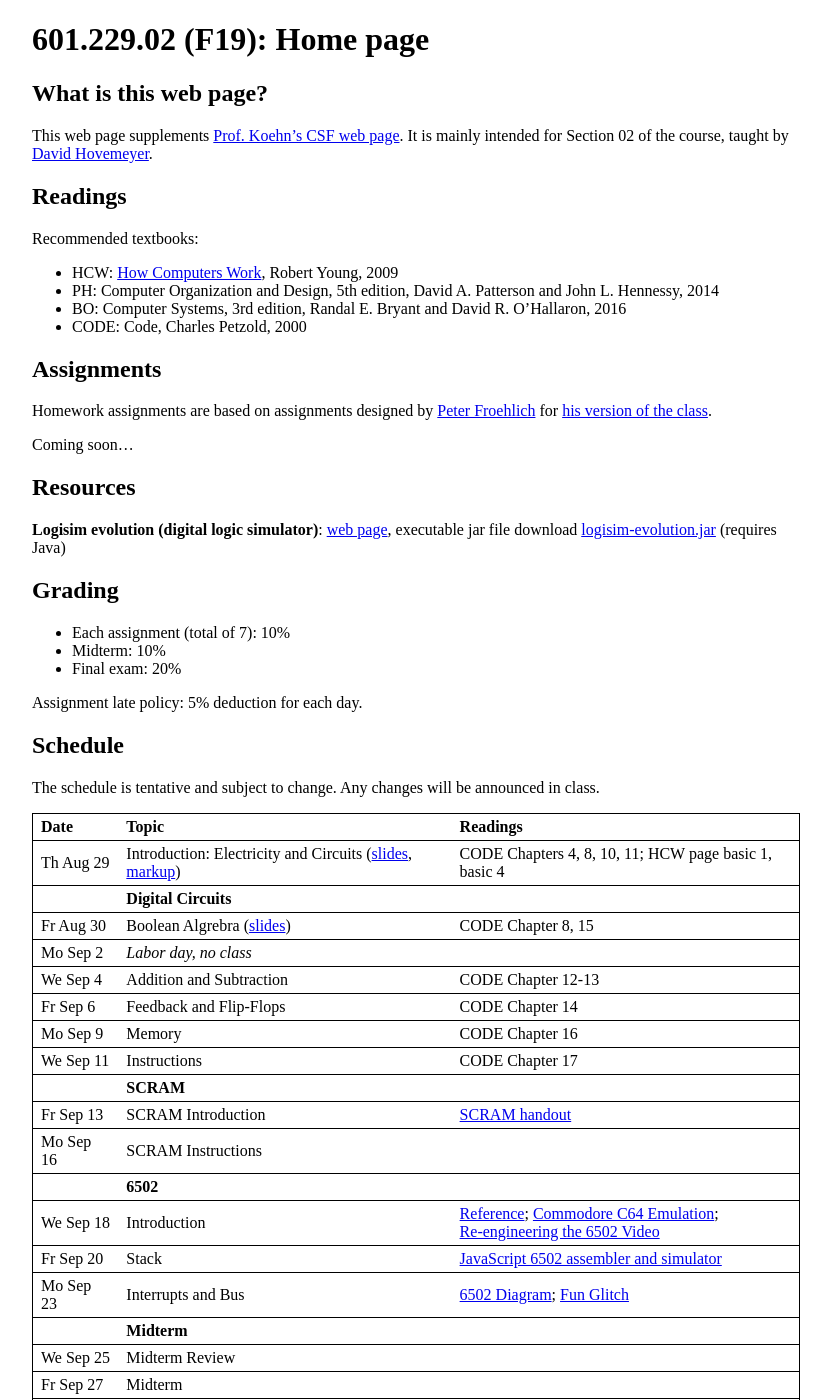
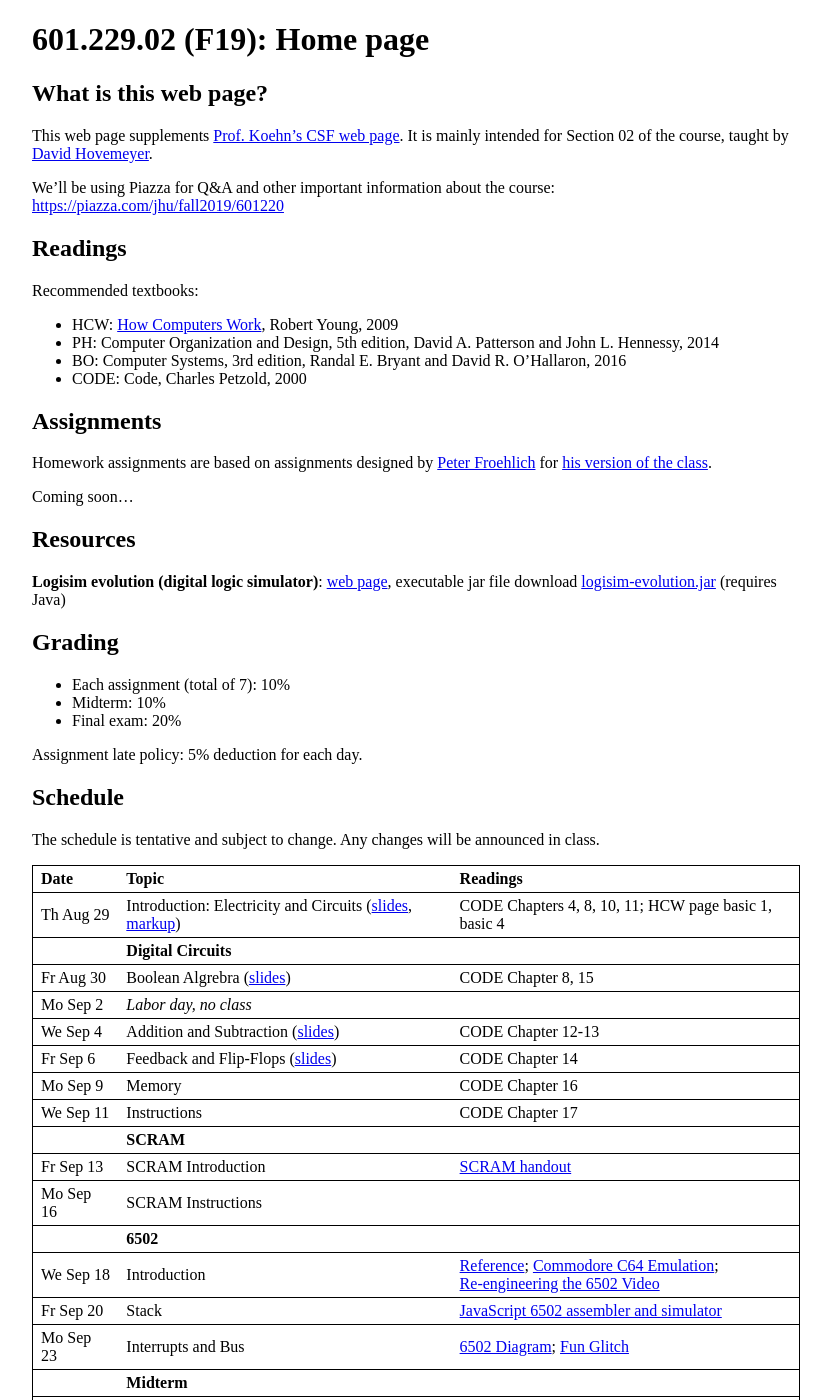
Before and after one commit to jhucsf/fall2019, a Jekyll site: the page built from index.md, in a window 1280 px wide and 1400 px high. Shown: the whole window, without its empty margins (224-1055 px from the left). Built offline with Jekyll 4.4.1, drawn with Linux system fonts in a browser that asks for light colours.

Commit message:
slide updates

```diff
--- a/index.md
+++ b/index.md
@@ -6,6 +6,8 @@ title: "Home page"
 ## What is this web page?
 
 This web page supplements [Prof. Koehn's CSF web page](https://www.cs.jhu.edu/~phi/csf).  It is mainly intended for Section 02 of the course, taught by [David Hovemeyer](https://www.cs.jhu.edu/~daveho).
+
+We'll be using Piazza for Q&amp;A and other important information about the course: <https://piazza.com/jhu/fall2019/601220>
 
 ## Readings
 
@@ -44,8 +46,8 @@ Th Aug 29 | Introduction: Electricity and Circuits ([slides](lec/lec01.pdf), [ma
           | **Digital Circuits**
 Fr Aug 30 | Boolean Algrebra ([slides](lec/lec02.pdf))| CODE Chapter 8, 15
 Mo Sep 2  | *Labor day, no class*
-We Sep 4  | Addition and Subtraction                  | CODE Chapter 12-13
-Fr Sep 6  | Feedback and Flip-Flops                   | CODE Chapter 14
+We Sep 4  | Addition and Subtraction ([slides](lec/lec03.pdf))                  | CODE Chapter 12-13
+Fr Sep 6  | Feedback and Flip-Flops ([slides](lec/lec04.pdf))                   | CODE Chapter 14
 Mo Sep 9  | Memory                                    | CODE Chapter 16
 We Sep 11 | Instructions                              | CODE Chapter 17
           | **SCRAM**
```
Also changed, not shown: 2 other files.
